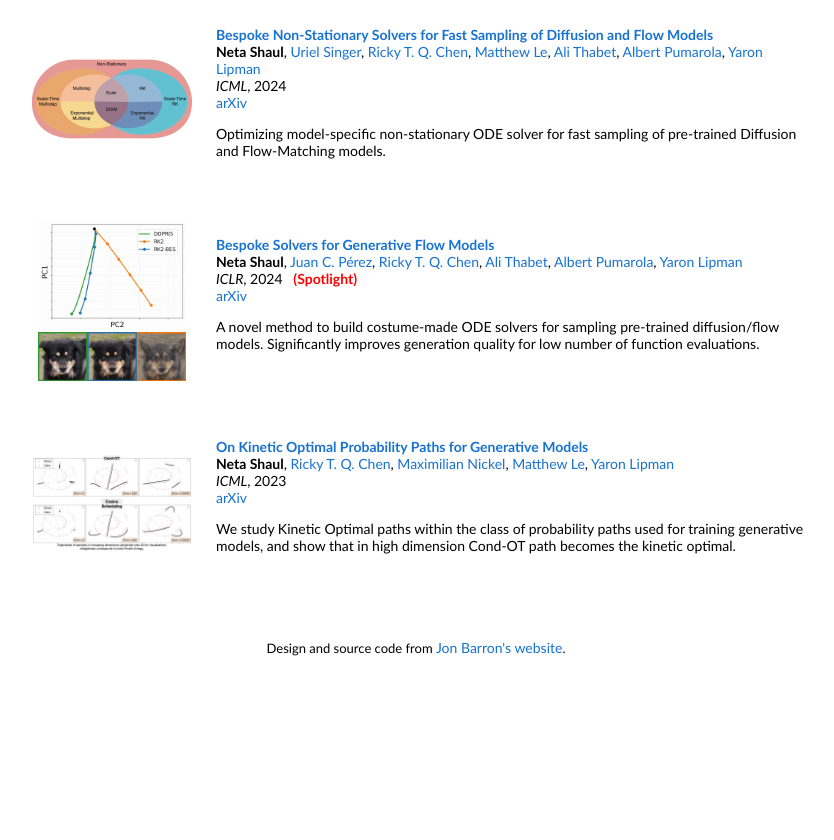
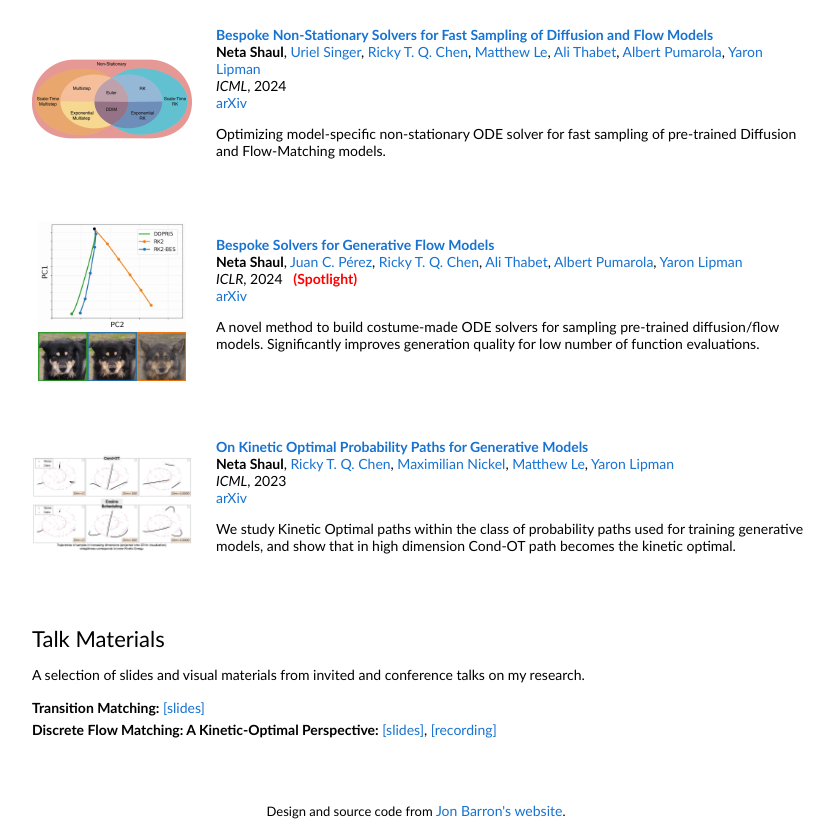
Before and after one commit to neta93/neta93.github.io, a plain HTML site: page index.html in a window 1280 px wide. Shown: the part 977-1817 px from the top of the page, without its empty margins (224-1058 px from the left). Before the commit the page ends 1654 px from the top, so only its background shows below. Drawn offline with Linux system fonts and the light colour scheme.

Commit message:
add slides

```diff
--- a/index.html
+++ b/index.html
@@ -311,6 +311,34 @@
 
           </tbody></table>
 
+
+          <!-- Presentation Section -->
+          <table style="width:100%;border:0px;border-spacing:0px;border-collapse:separate;margin-right:auto;margin-left:auto;">
+            <tbody>
+              <tr>
+                <td style="padding:16px;width:100%;vertical-align:middle">
+                  <h2>Talk Materials</h2>
+                  <p>
+                    A selection of slides and visual materials from invited and conference talks on my research.
+                  </p>
+
+                  <ul style="list-style-type:none; padding-left:0; line-height:1.6;">
+                    <li>
+                      <strong>Transition Matching:</strong>
+                      <a href="slides/transition_matching.key">[slides]</a>
+                    </li>
+                    <li>
+                      <strong>Discrete Flow Matching: A Kinetic-Optimal Perspective:</strong>
+                      <a href="slides/discrete_flow_matching_kinetic_optimal.key">[slides]</a>,
+                      <a href="https://iclr.cc/virtual/2025/oral/31751" target="_blank" rel="noopener noreferrer">[recording]</a>
+                    </li>
+                  </ul>
+
+                </td>
+              </tr>
+            </tbody>
+          </table>
+
           <table style="width:100%;border:0px;border-spacing:0px;border-collapse:separate;margin-right:auto;margin-left:auto;"><tbody>
             <tr>
               <td style="padding:0px">
```
Also changed, not shown: 2 other files.
